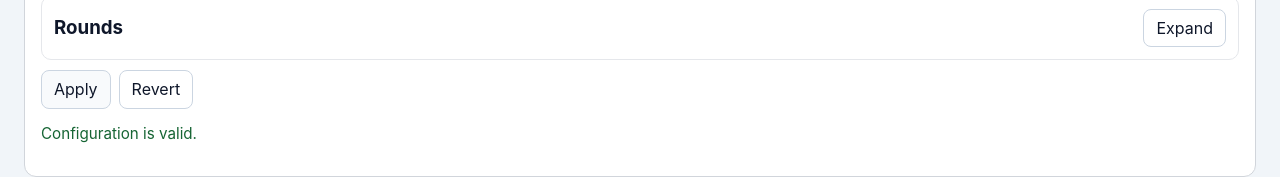
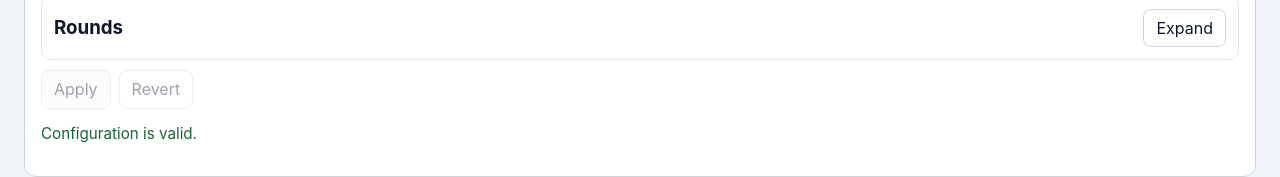
Before and after one commit to harrymander/wacky-bracket, a React (Vite) app: page / in a window 1280 px wide. Shown: the part 300-477 px from the top of the page. Built offline with nearby package versions, Linux system fonts and the light colour scheme; a web font is replaced by a local one.

Commit message:
Style disabled buttons with reduced opacity
Co-Authored-By: Claude Opus 4.7 <noreply@anthropic.com>

```diff
--- a/src/styles/base.css
+++ b/src/styles/base.css
@@ -23,6 +23,11 @@ button.ghost {
   background: transparent;
 }
 
+button:disabled {
+  opacity: 0.4;
+  cursor: default;
+}
+
 .file-button {
   display: inline-flex;
   align-items: center;
```
